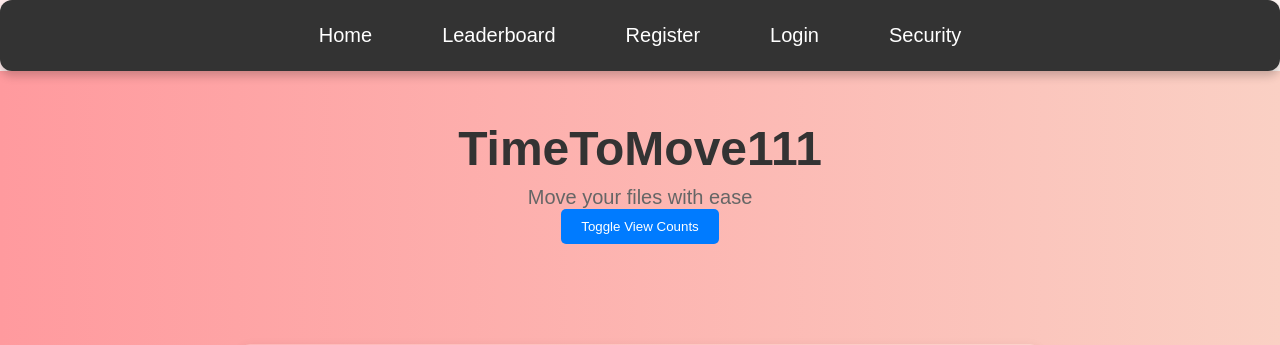
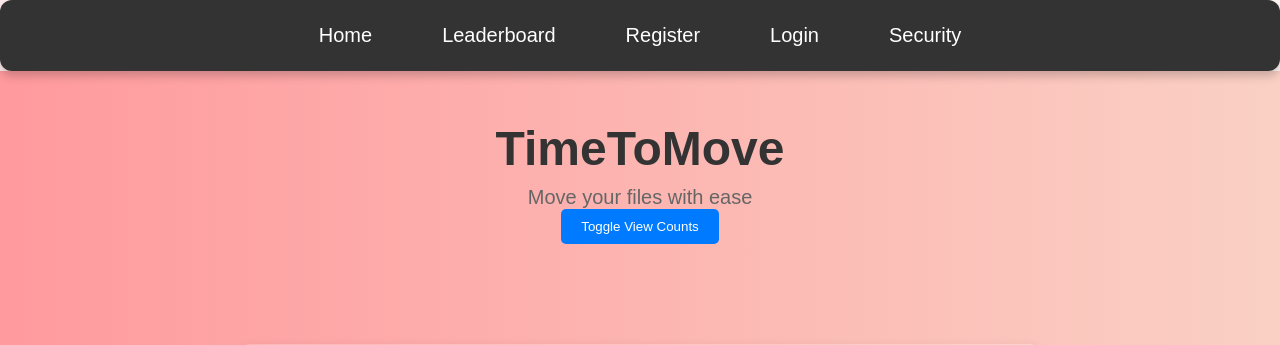
Before and after one commit to FelixCenusa/PiPullV3, a Node server app: template views/TimeToMove/contact.ejs in a window 1280 px wide. Shown: the top 345 px of the page. Run offline with Node 20, Linux system fonts and the light colour scheme; the template is opened without the code that fills it, so the values that code supplies are empty.

Commit message:
jhuivuigu

```diff
--- a/routes/indexRoutes.js
+++ b/routes/indexRoutes.js
@@ -1109,7 +1109,6 @@ router.post('/:username/uploadProfilePic', function (req, res) {
     if (!req.session.user || req.session.user.username !== username) {
         return res.status(403).send('Unauthorized');
     }
-
     uploadProfilePic(req, res, async function (err) {
         if (err) {
             console.error('Error uploading profile picture:', err);
--- a/views/partials/header.ejs
+++ b/views/partials/header.ejs
@@ -308,7 +308,7 @@
 
     <!-- Header Section -->
     <header>
-        <h1>TimeToMove111</h1>
+        <h1>TimeToMove</h1>
         <p>Move your files with ease</p>
 
         <!-- Toggle Button for View Counts -->
```
Also changed, not shown: 2 other files.
